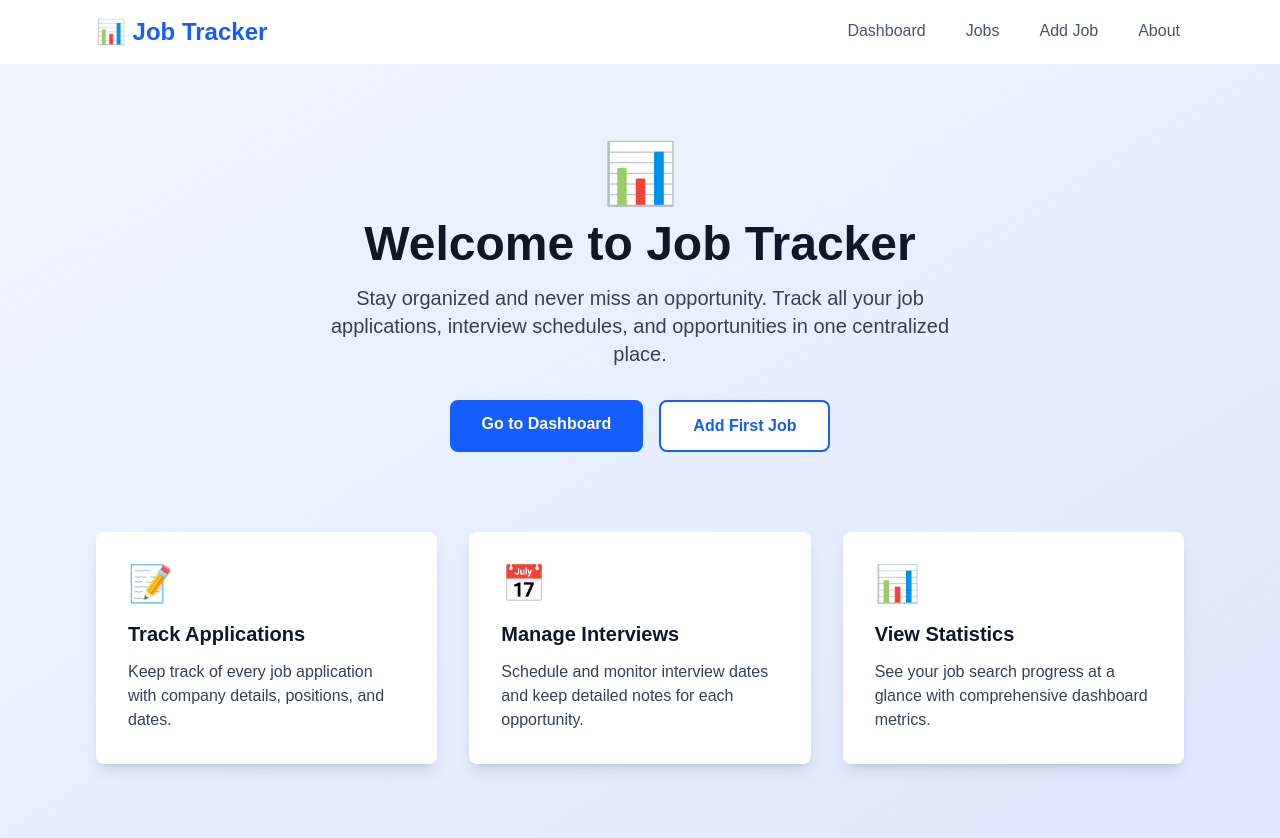
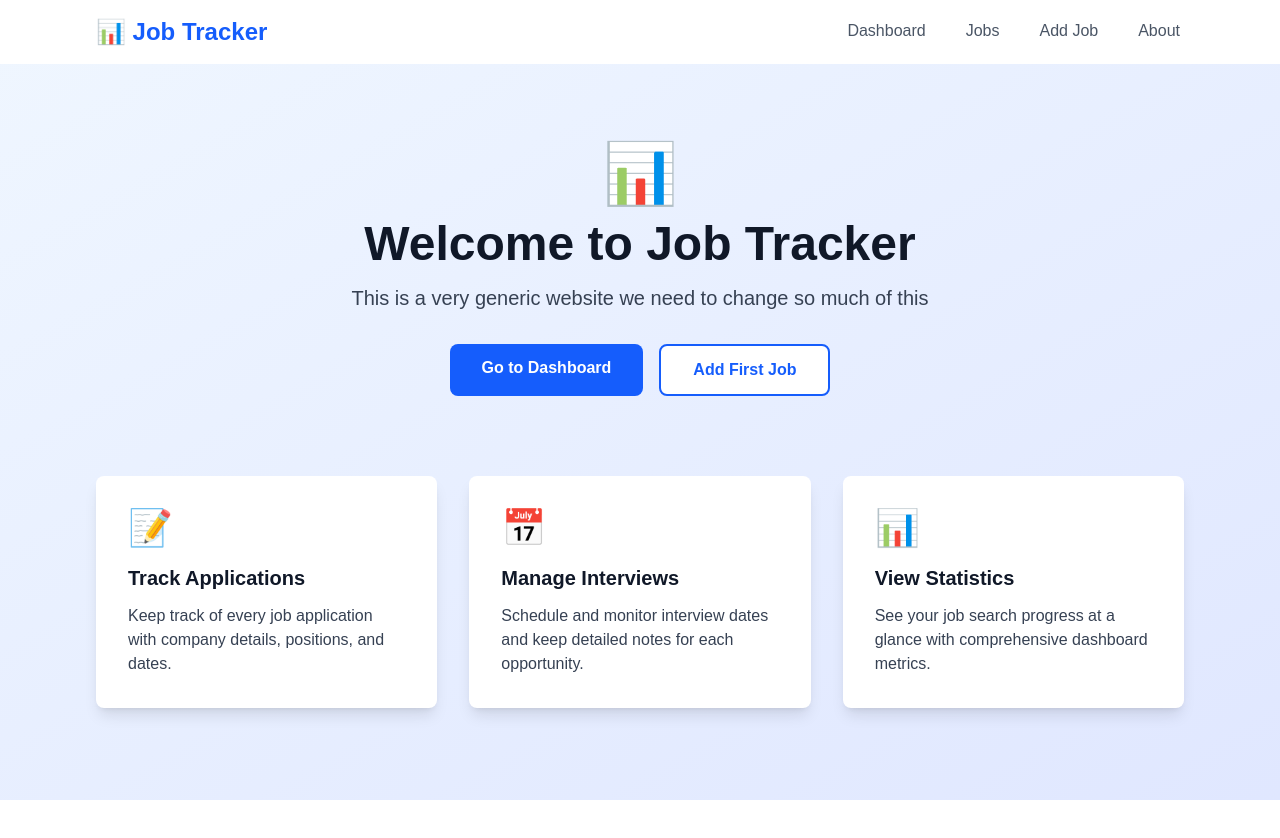
Before and after one commit to LandonUrcho/JobTracker, a Next.js app: page / in a window 1280 px wide. Shown: the top 838 px of the page. After the commit the page ends 800 px from the top, so only its background shows below. Built offline with nearby package versions, Linux system fonts and the light colour scheme.

Commit message:
small changes

```diff
--- a/app/about/page.tsx
+++ b/app/about/page.tsx
@@ -11,7 +11,7 @@ export default function About() {
             Keep track of all your job applications, interview schedules, and opportunities in one centralized location.
           </p>
           <p className="text-gray-700 leading-relaxed">
-            Whether you're actively job hunting or exploring new opportunities, Job Tracker helps you stay organized
+            Whether you are actively job hunting or exploring new opportunities, Job Tracker helps you stay organized
             and never miss an important deadline or follow-up.
           </p>
         </div>
--- a/app/page.tsx
+++ b/app/page.tsx
@@ -10,8 +10,7 @@ export default function Home() {
             Welcome to Job Tracker
           </h1>
           <p className="text-xl text-gray-700 mb-8 max-w-2xl mx-auto">
-            Stay organized and never miss an opportunity. Track all your job applications,
-            interview schedules, and opportunities in one centralized place.
+            This is a very generic website we need to change so much of this
           </p>
 
           <div className="flex flex-col sm:flex-row gap-4 justify-center mb-12">
```
